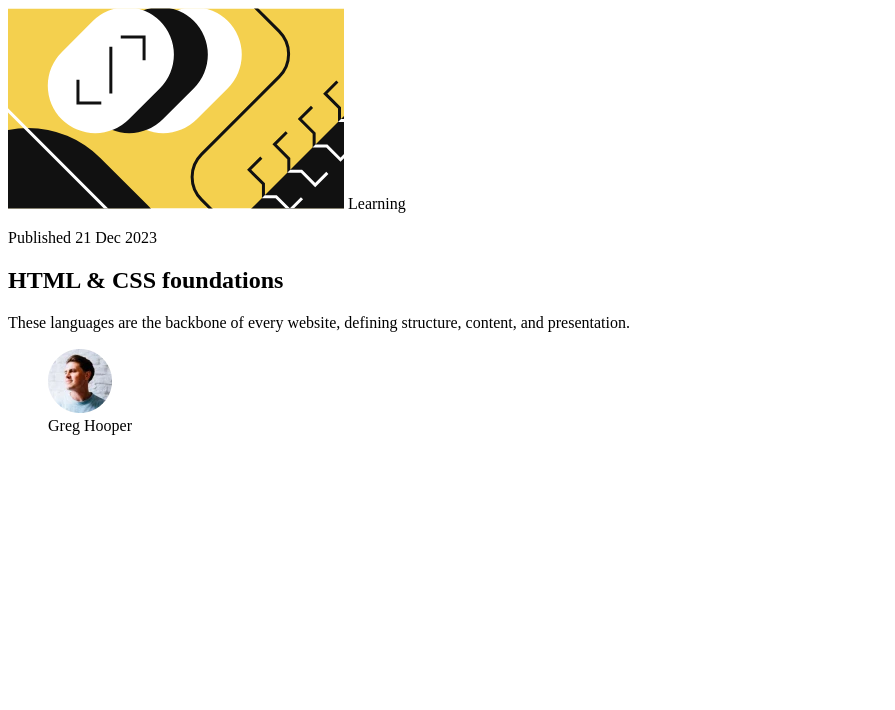
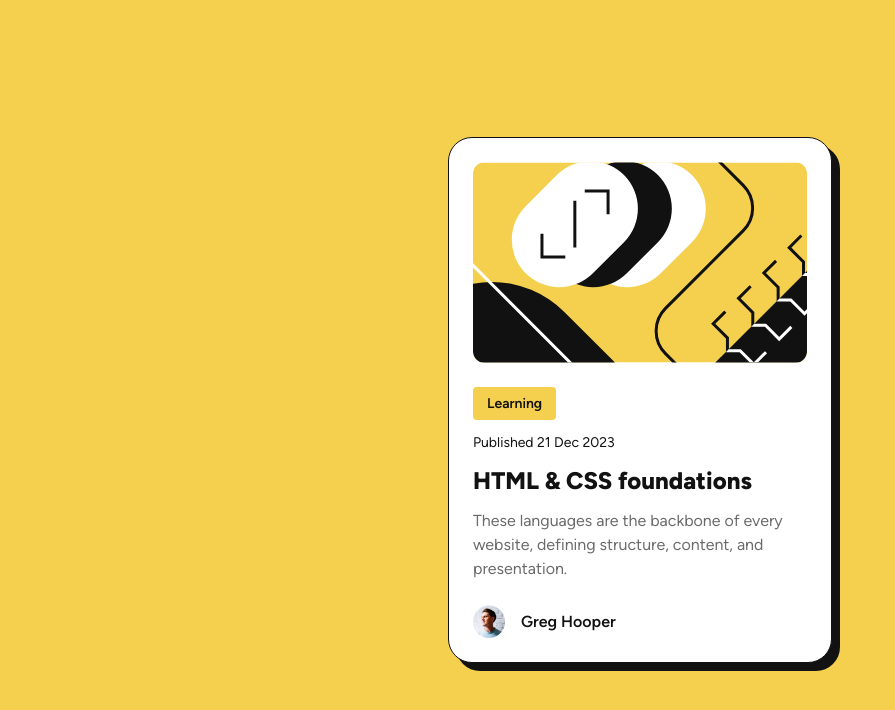
Before and after one commit to yoniavg/frontend-mentor-challenges, a plain HTML site: page newbie/blog-preview-card-main/index.html in a window 1280 px wide. Shown: the whole page, without its empty margins (0-895 px from the left). Drawn offline with Linux system fonts and the light colour scheme.

Commit message:
Blog preview card completed

```diff
--- a/newbie/blog-preview-card-main/index.html
+++ b/newbie/blog-preview-card-main/index.html
@@ -9,37 +9,48 @@
       sizes="32x32"
       href="./assets/images/favicon-32x32.png"
     />
+    <link rel="stylesheet" href="./styles/style.css" />
     <title>Frontend Mentor | Blog preview card</title>
   </head>
-  <body>
-    <article>
-      <header>
+  <body class="container">
+    <main>
+      <article class="blog-card">
+        <header class="blog-card__header">
+          <div class="blog-card__image-container">
             <img
+              class="blog-card__image"
               src="./assets/images/illustration-article.svg"
               alt="Illustration for the article"
             />
+          </div>
 
-        <span>Learning</span>
+          <span class="blog-card__tag">Learning</span>
 
-        <p>Published <time datetime="2023-12-21">21 Dec 2023</time></p>
+          <p class="blog-card__date">
+            Published <time datetime="2023-12-21">21 Dec 2023</time>
+          </p>
 
-        <h2>HTML & CSS foundations</h2>
+          <a href="#" class="blog-card__title-link">
+            <h2 class="blog-card__title">HTML & CSS foundations</h2>
+          </a>
         </header>
 
-      <p>
+        <p class="blog-card__content">
           These languages are the backbone of every website, defining structure,
           content, and presentation.
         </p>
 
-      <footer>
-        <figure>
+        <footer class="blog-card__footer">
+          <figure class="blog-card__author">
             <img
+              class="blog-card__author-image"
               src="./assets/images/image-avatar.webp"
               alt="Avatar of Greg Hooper"
             />
-          <figcaption>Greg Hooper</figcaption>
+            <figcaption class="blog-card__author-name">Greg Hooper</figcaption>
           </figure>
         </footer>
       </article>
+    </main>
   </body>
 </html>
--- /dev/null
+++ b/newbie/blog-preview-card-main/styles/style.css
@@ -0,0 +1,160 @@
+@font-face {
+  font-family: Figtree;
+  src: url(../assets/fonts/Figtree-VariableFont_wght.ttf);
+}
+
+@font-face {
+  font-family: "Figtree SemiBold";
+  src: url(../assets/fonts/static/Figtree-SemiBold.ttf);
+  font-weight: 500;
+}
+
+@font-face {
+  font-family: "Figtree ExtraBold";
+  src: url(../assets/fonts/static/Figtree-ExtraBold.ttf);
+  font-weight: 800;
+}
+
+:root {
+  /* Fonts */
+  --font-xs: clamp(0.625rem, 2.59vw, 0.75rem); /* 10px - 12px */
+  --font-sm: clamp(0.75rem, 3.06vw, 0.875rem); /* 12px - 14px */
+  --font-base: clamp(0.875rem, 3.53vw, 1rem); /* 14px - 16px */
+  --font-lg: clamp(1rem, 4vw, 1.125rem); /* 16px - 18px */
+  --font-xl: clamp(1.125rem, 4.47vw, 1.25rem); /* 18px - 20px */
+  --font-2xl: clamp(1.25rem, 5.18vw, 1.5rem); /* 20px - 24px */
+  /* Each vw represents the range between the specified min and max pixels. All vw are based on a 425px screen width */
+
+  /* Colors */
+  --color-yellow: hsl(47, 88%, 63%);
+
+  --color-white: hsl(0, 0%, 100%);
+
+  --color-gray-500: hsl(0, 0%, 42%);
+  --color-gray-950: hsl(0, 0%, 7%);
+}
+
+/* || RESETS */
+
+html {
+  box-sizing: border-box;
+  line-height: 1.5;
+}
+
+*,
+*::before,
+*::after {
+  box-sizing: inherit;
+}
+
+* {
+  margin: 0;
+}
+
+img,
+picture,
+video,
+canvas,
+svg {
+  display: block;
+  max-width: 100%;
+}
+
+h1,
+h2,
+h3,
+h4,
+h5,
+h6 {
+  line-height: 1;
+}
+
+/* || GENERAL */
+
+.container {
+  display: flex;
+  justify-content: center;
+  align-items: center;
+  min-height: 100vh;
+  background-color: var(--color-yellow);
+}
+
+.blog-card {
+  max-width: 24rem;
+  padding: 24px;
+  margin: 1.5rem;
+  background-color: var(--color-white);
+  font-size: var(--font-base);
+  font-family: Figtree;
+  color: var(--color-gray-950);
+  border: solid 1px var(--color-gray-950);
+  border-radius: 24px;
+  box-shadow: 8px 8px var(--color-gray-950);
+}
+
+.blog-card__image-container {
+  height: 201px;
+  margin-bottom: 1.5rem;
+  border-radius: 12px;
+  overflow: hidden;
+}
+
+.blog-card__image {
+  width: 100%;
+  height: 100%;
+  object-fit: cover;
+  object-position: center;
+}
+
+.blog-card__tag {
+  display: inline-block;
+  font-family: "Figtree SemiBold";
+  font-size: var(--font-sm);
+  padding: 6px 14px;
+  background-color: var(--color-yellow);
+  border-radius: 4px;
+  margin-bottom: 0.75rem;
+}
+
+.blog-card__date {
+  font-size: var(--font-sm);
+  margin-bottom: 1rem;
+}
+
+.blog-card__title {
+  display: inline-block;
+  font-family: "Figtree ExtraBold";
+  font-size: var(--font-2xl);
+  margin-bottom: 1rem;
+  transition: color 200ms;
+}
+
+.blog-card__title-link:link,
+.blog-card__title-link:visited {
+  text-decoration: none;
+  color: var(--color-gray-950);
+}
+
+.blog-card__title-link:hover,
+.blog-card__title-link:active {
+  color: var(--color-yellow);
+}
+
+.blog-card__content {
+  color: var(--color-gray-500);
+  margin-bottom: 1.5rem;
+}
+
+.blog-card__author {
+  display: flex;
+  align-items: center;
+  gap: 1rem;
+}
+
+.blog-card__author-image {
+  width: 2rem;
+}
+
+.blog-card__author-name {
+  font-family: "Figtree SemiBold";
+}
```
Lines whose indentation alone changed are shown as unchanged.
